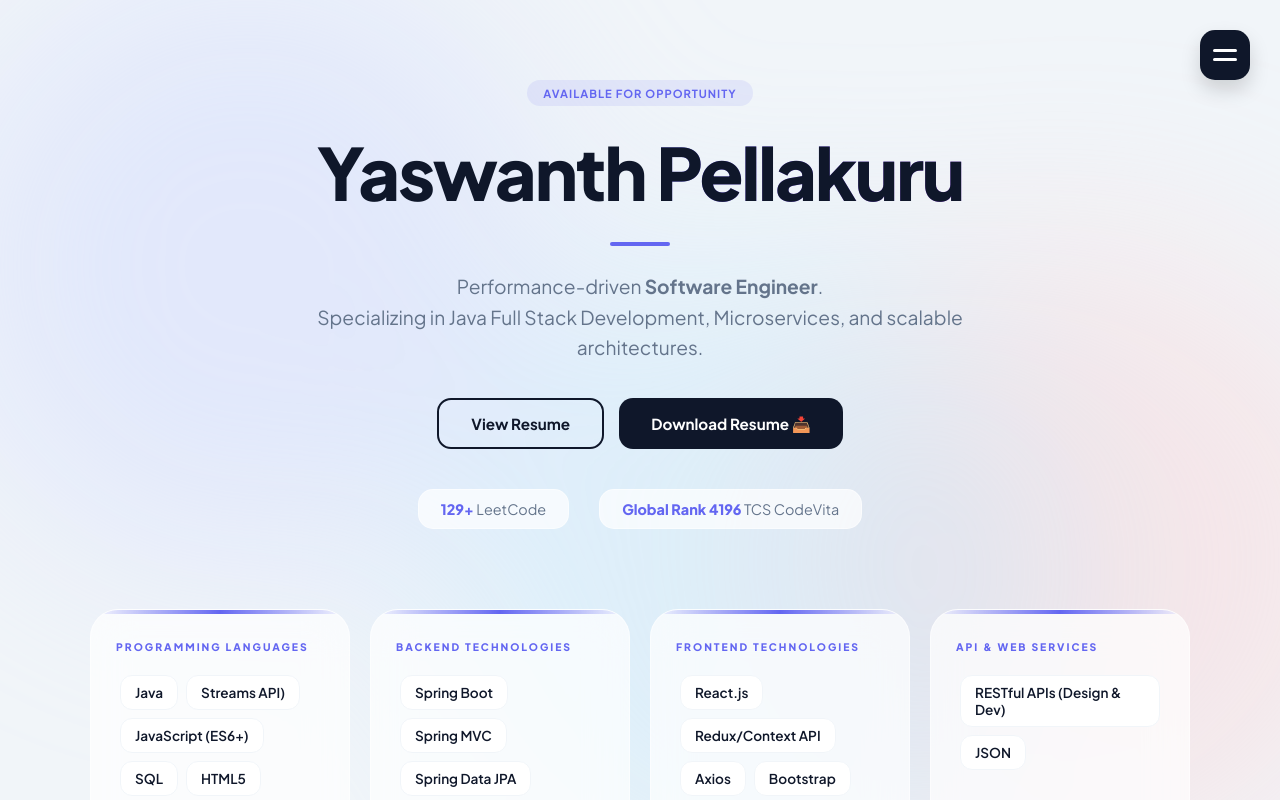
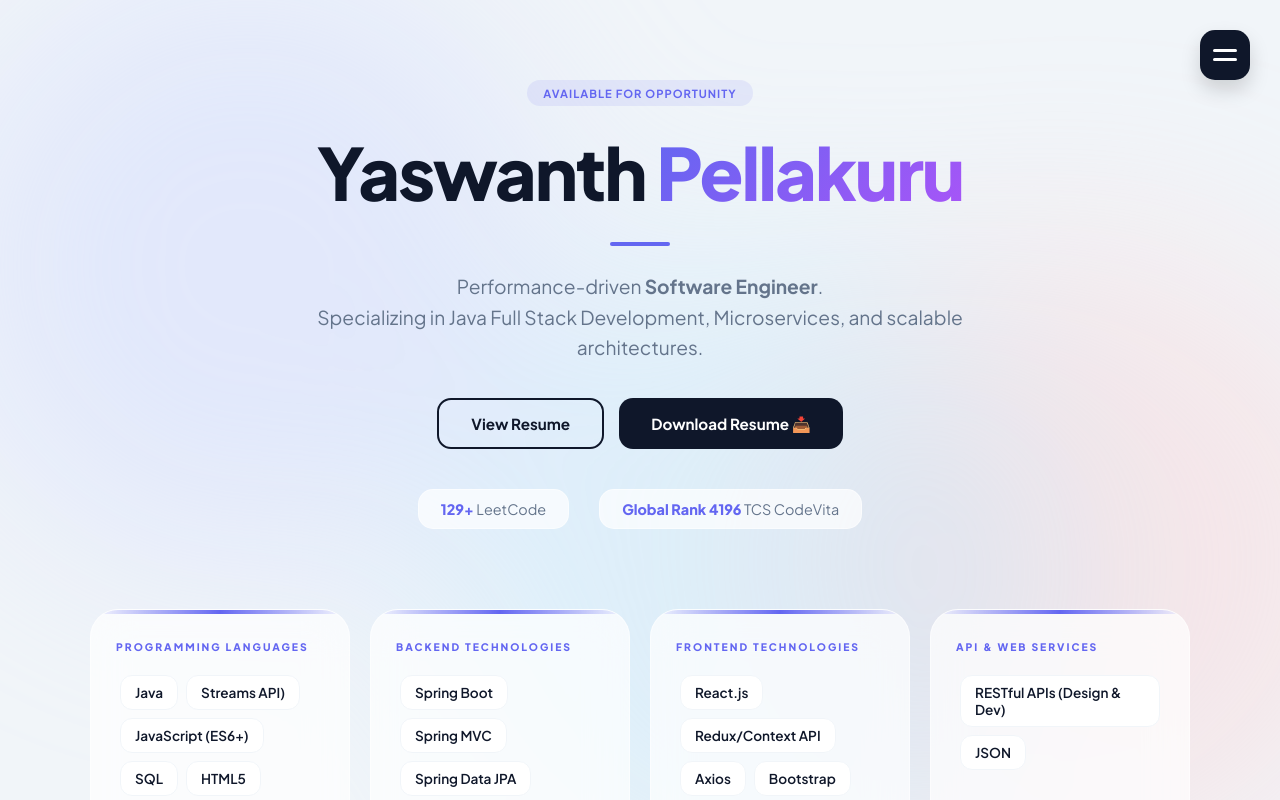
Before and after one commit to Pellakuru-Yaswanth/Portfolio, a React (Create React App) app in the folder frontend/: page / in a window 1280 px wide. Shown: the top 800 px of the page. Built offline with nearby package versions, Linux system fonts and the light colour scheme.

Commit message:
Updated title font

```diff
--- a/frontend/src/App.css
+++ b/frontend/src/App.css
@@ -160,7 +160,9 @@ body {
 }
 .gradient-text {
   background: linear-gradient(135deg, var(--primary), var(--secondary));
-  -webkit-background-clip: text; -webkit-fill-color: transparent;
+  -webkit-background-clip: text;
+  -webkit-text-fill-color: transparent;
+  display: inline-block;
 }
 .hero-divider { width: 60px; height: 4px; background: var(--primary); margin: 25px auto; border-radius: 2px; }
 .hero-desc {
```
